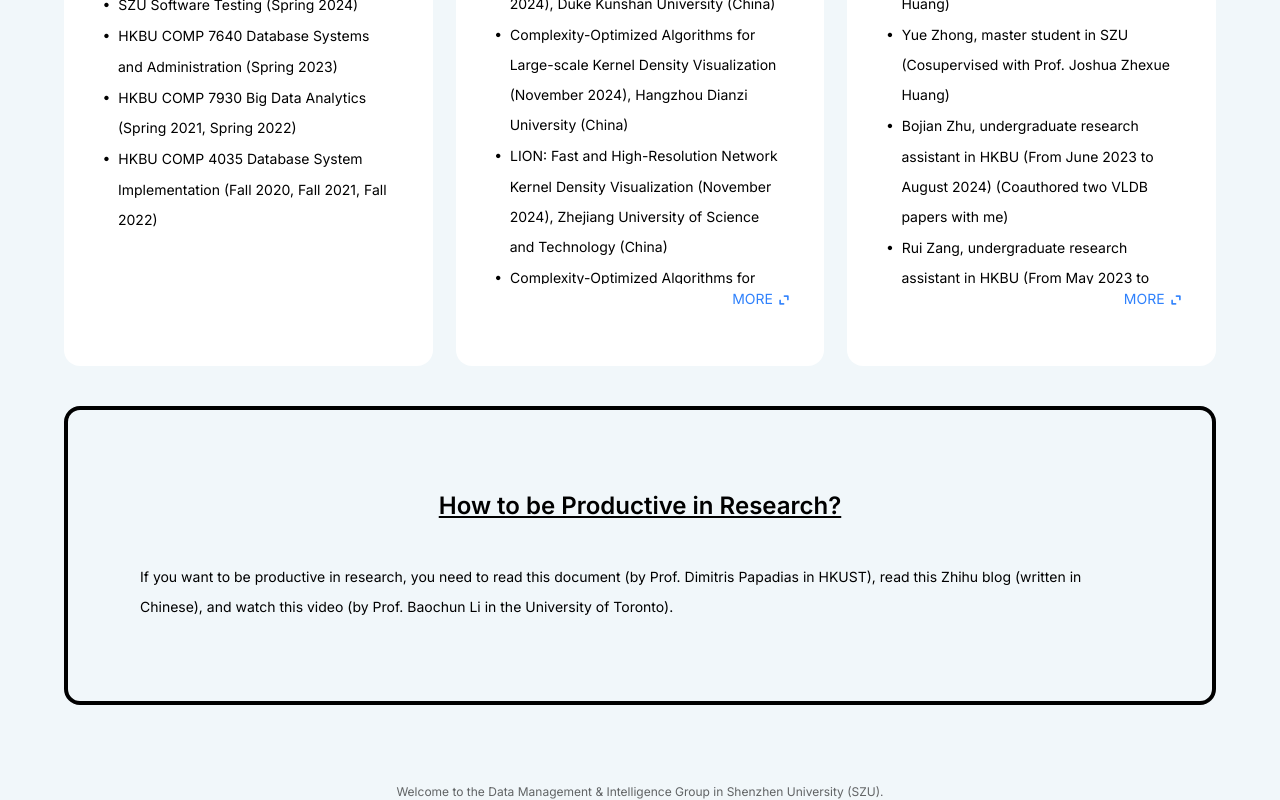
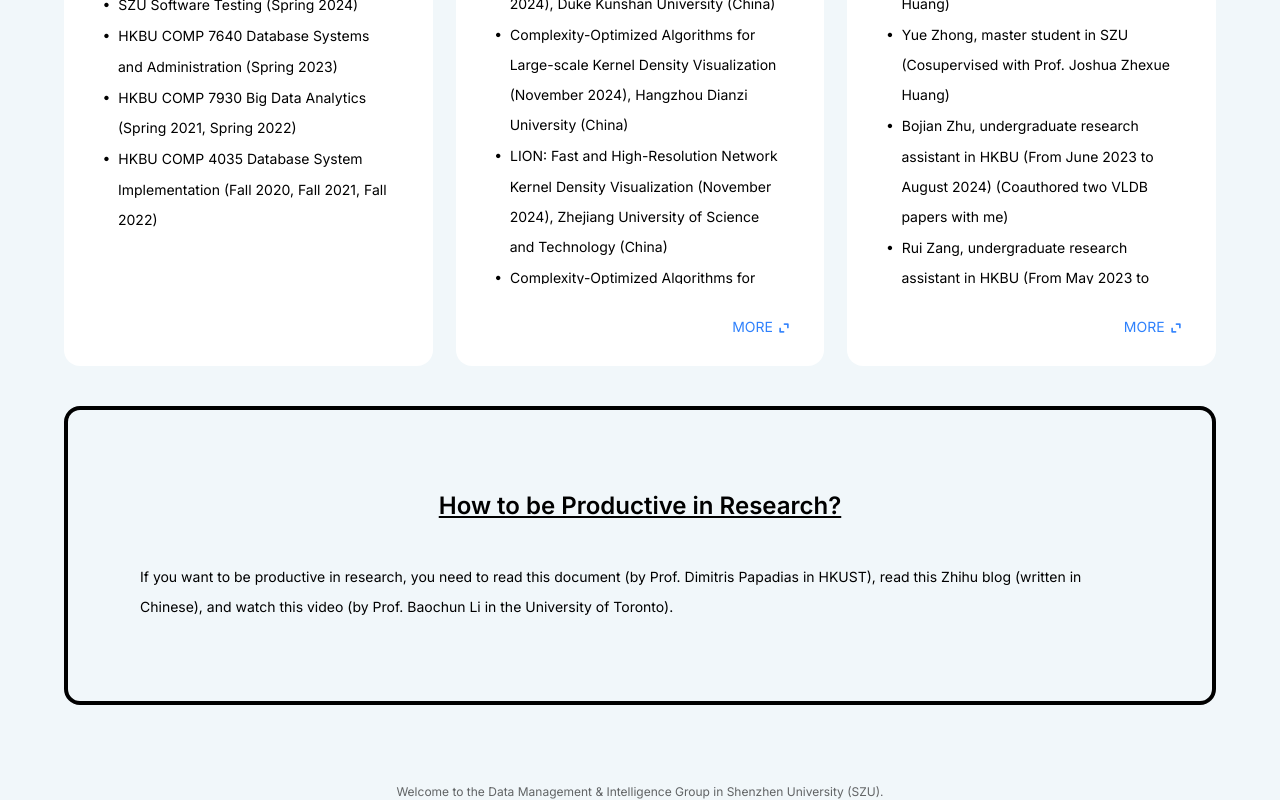
Before and after one commit to dingmingwu/academic_pages, a Nuxt app: page /chan in a window 1280 px wide. Shown: the part 5172-5972 px from the top of the page. Built offline with nearby package versions, Linux system fonts and the light colour scheme; a web font is replaced by a local one.

Commit message:
20250303

```diff
--- a/app/pages/chan.vue
+++ b/app/pages/chan.vue
@@ -1268,10 +1268,11 @@ td p {
 .textbig {
   padding-top: 40px;
   margin-inline: 40px;
-  /* height: 356px; */
+  height: 75%;
   font-weight: 400;
   font-size: 14px;
   line-height: 30px;
+  overflow-x: scroll;
 }
 .textbig p::before {
   content: '•\00a0\00a0';
@@ -1282,6 +1283,7 @@ td p {
   padding-left: 1em;
 }
 .more1 {
+  margin-top: 28px;
   margin-left: 75%;
   height: 30px;
   font-weight: normal;
@@ -1291,6 +1293,7 @@ td p {
   visibility: hidden;
 }
 .more2 {
+  margin-top: 28px;
   margin-left: 75%;
   height: 30px;
   font-weight: normal;
@@ -1299,6 +1302,7 @@ td p {
   line-height: 30px;
 }
 .more3 {
+  margin-top: 28px;
   margin-left: 75%;
   height: 30px;
   font-weight: normal;
@@ -1309,7 +1313,7 @@ td p {
 .fold {
   position: fixed;
   bottom: 10%;
-  right: 15%;
+  right: 11%;
   padding-bottom: 24px;
   font-weight: normal;
   font-size: 14px;
--- a/app/pages/wu.vue
+++ b/app/pages/wu.vue
@@ -1044,10 +1044,11 @@ td p {
 .textbig {
   padding-top: 40px;
   margin-inline: 40px;
-  /* height: 356px; */
+  height: 75%;
   font-weight: 400;
   font-size: 14px;
   line-height: 30px;
+  overflow-x: scroll;
 }
 .textbig h1 {
   font-weight: bold;
@@ -1063,6 +1064,7 @@ td p {
   padding-left: 1em;
 }
 .more1 {
+  margin-top: 28px;
   margin-left: 75%;
   height: 30px;
   font-weight: normal;
@@ -1072,6 +1074,7 @@ td p {
   visibility: hidden;
 }
 .more2 {
+  margin-top: 28px;
   margin-left: 75%;
   height: 30px;
   font-weight: normal;
@@ -1081,6 +1084,7 @@ td p {
   visibility: hidden;
 }
 .more3 {
+  margin-top: 28px;
   margin-left: 75%;
   height: 30px;
   font-weight: normal;
@@ -1091,7 +1095,7 @@ td p {
 .fold {
   position: fixed;
   bottom: 10%;
-  right: 15%;
+  right: 11%;
   padding-bottom: 24px;
   font-weight: normal;
   font-size: 14px;
```
Also changed, not shown: 32 other files (tests, documents, lock files or other folders).
